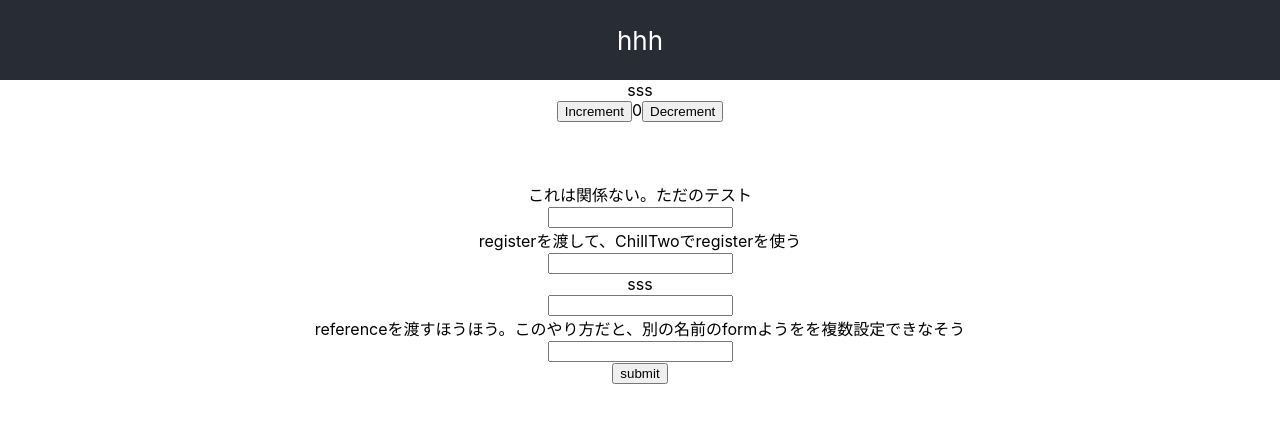
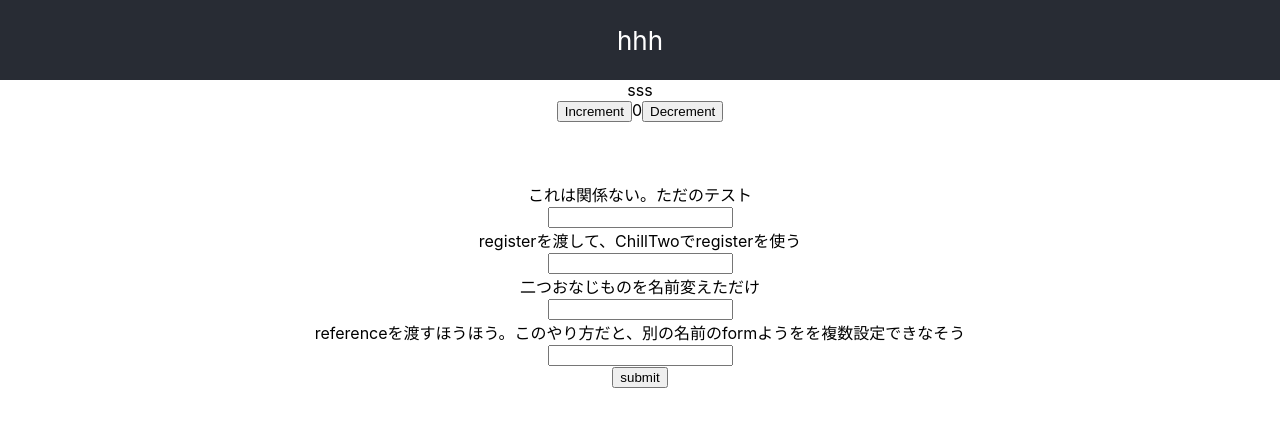
Before and after one commit to morninng/sample-react-confirmation, a React (Create React App) app: page / in a window 1280 px wide. Shown: the top 426 px of the page. Built offline with nearby package versions, Linux system fonts and the light colour scheme.

Commit message:
error case

```diff
--- a/src/form/parent.tsx
+++ b/src/form/parent.tsx
@@ -20,15 +20,21 @@ export const Parent: React.FC = () => {
   return (
     <form onSubmit={handleSubmit(onSubmit)}>
       <div>これは関係ない。ただのテスト</div>
+      <Chill ref={reference} hoge="hoge" />
 
-      <Chill ref={reference} hoge="hoge" />
       <div>registerを渡して、ChillTwoでregisterを使う</div>
       <ChillTwo register={register} formRegistrationName="secondChill" maxLength={2}  />
-      <span>{errors && errors.secondChill && <span>aa</span>}</span>
-      <span>{aaa}</span>
+      <div>{errors && errors.secondChill && <span>{"error " + String(errors.secondChill.type)}</span>}</div>
+      <span> 二つおなじものを名前変えただけ</span>
       <ChillTwo register={register} formRegistrationName="secondChillSecond"  maxLength={2}  />
+
+
+
       <div>referenceを渡すほうほう。このやり方だと、別の名前のformようをを複数設定できなそう</div>
       <ChillThree ref={ref}  name={name} onBlur={onBlur} onChange={onChange}  />
+      <div>{errors && errors.thirdChill && <span>{"error " + String(errors.thirdChill.type)}</span>}</div>
+
+
       <button type="submit">submit</button>
     </form>
   )
```
